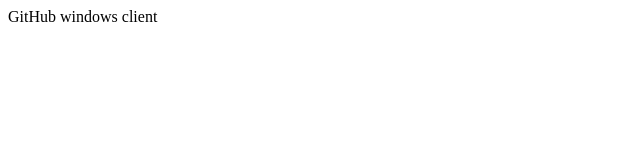
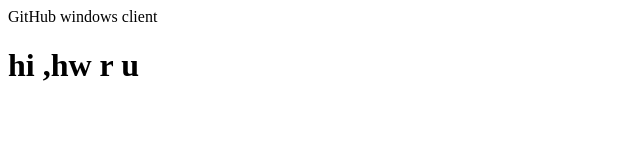
Before and after one commit to test308/test308-2, a plain HTML site: page WebContent/index.html in a window 1280 px wide. Shown: the whole page, without its empty margins (0-640 px from the left). Drawn offline with Linux system fonts and the light colour scheme.

Commit message:
added more code
index.html

```diff
--- a/WebContent/index.html
+++ b/WebContent/index.html
@@ -6,5 +6,7 @@
 </head>
 <body>
 GitHub windows client
+
+<h1> hi ,hw r u</h1>
 </body>
 </html>
```
